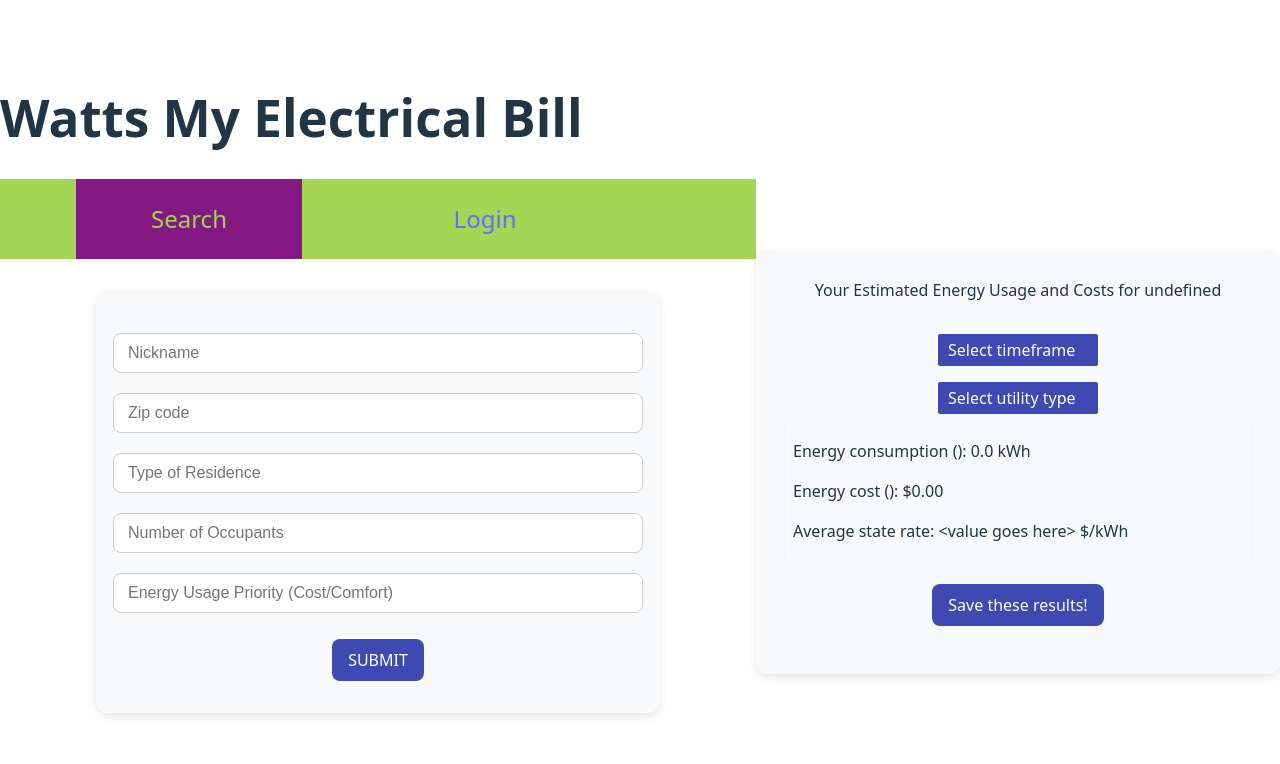
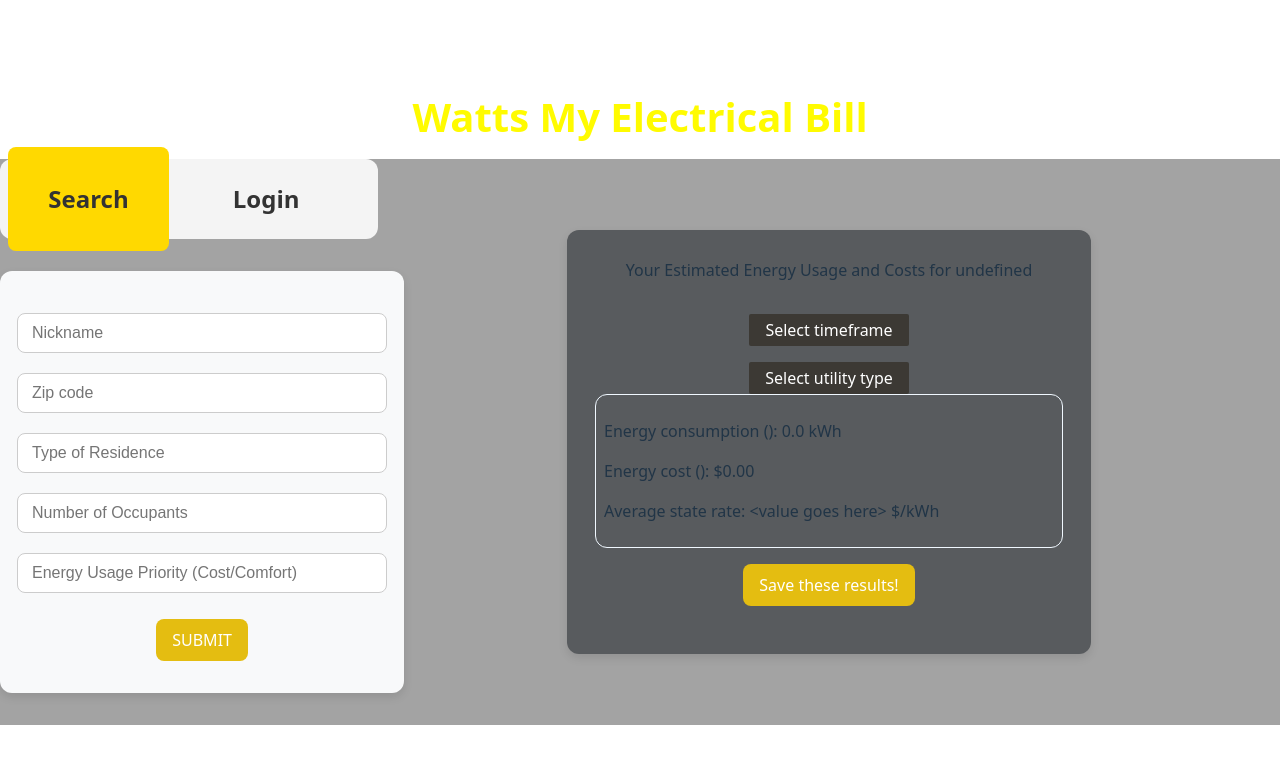
Before and after one commit to mkendall42/Watts-My-Electricity-Bill-FE-updates, a React (Vite) app: page / in a window 1280 px wide. Shown: the top 764 px of the page. Built offline with nearby package versions, Linux system fonts and the light colour scheme.

Commit message:
CSS styling. Changed the color scheme and updated the visual style of the nav links. Centered the login container and cleaned up nav links there too.

```diff
--- a/src/App.css
+++ b/src/App.css
@@ -20,3 +20,12 @@ nav {
   justify-content: space-around;
   width: 100%;
 }
+
+h1 {
+  color: #fffb00;
+  font-size: 2.5em;
+  font-weight: 700;
+  margin: 0;
+  text-align: center;
+  padding: 0.5em;
+}
--- a/src/DropdownMenuContainer/DropdownMenuContainer.css
+++ b/src/DropdownMenuContainer/DropdownMenuContainer.css
@@ -6,7 +6,8 @@
 .dropdown-button {
     padding: 5px 10px 5px 10px;
     min-width: 160px;
-    text-align: left;
+    background-color: #3c3934;
+    text-align: center;
     border-radius: 2px;
 }
 
@@ -14,7 +15,7 @@
     position: absolute;
     top: 100%;
     left: 0;
-    background-color: #fff;
+    background-color: #212020;
     border: 1px solid #ccc;
     list-style: none;
     padding: 0;
@@ -29,5 +30,9 @@
 }
 
 .dropdown-item:hover {
-    background-color: #6f7cf5;
+    background-color: #626262;
 }
+
+button {
+    background-color: #e4bd11;
+}
--- a/src/HomeContainer/HomeContainer.css
+++ b/src/HomeContainer/HomeContainer.css
@@ -1,5 +1,6 @@
 .HomeContainer {
     display: flex;
+    background-color: rgb(163, 163, 163);
     flex-direction: row;
     justify-content: space-evenly;
     align-items: center;
@@ -10,9 +11,27 @@
   display: flex;
   flex-direction: column;
   align-items: flex-start;
-  flex: 1;
+  flex: .5;
 }
 
 .ResultsContainer {
   flex: 2;
 }
+
+nav {
+  display: flex;
+  gap: 1em;
+  background-color: #f4f4f4;
+  border-radius: 12px;
+}
+
+.nav {
+  text-decoration: none;
+  color: #333;
+  font-weight: bold;
+}
+
+.nav.active {
+  background-color: #ffd900;
+  color: #333;
+}
--- a/src/LoginContainer/LoginContainer.css
+++ b/src/LoginContainer/LoginContainer.css
@@ -8,10 +8,46 @@
     background-color: gray;
 }
 
-.LoginContainer {
+.loginContainer {
     display: flex;
-    flex-direction: row;
+    flex-direction: column;
     justify-content: space-evenly;
     align-items: center;
     width: 100vw;
 }
+
+.loginNav {
+    display: flex;
+    gap: 1em;
+    background-color: #f4f4f4;
+    border-radius: 12px;
+    padding: 0.5em 1em;
+  }
+
+  .nav {
+    text-decoration: none;
+    color: #333;
+    font-weight: bold;
+    padding: 0.5em 1em;
+    border-radius: 8px;
+  }
+
+  .nav.active {
+    background-color: #ffd900;
+    color: #333;
+  }
+
+.loginInfo {
+    display: flex;
+    flex-direction: column;
+    align-items: center;
+    justify-content: center;
+    width: 25%;
+    height: 100%;
+    padding: .75em;
+    border-radius: 12px;
+    background-color: #585b5e;
+    border-color: black;
+    border-style: solid;
+    border-width: .15em;
+}
--- a/src/LoginContainer/LoginContainer.jsx
+++ b/src/LoginContainer/LoginContainer.jsx
@@ -57,11 +57,12 @@ const LoginContainer = ({ user, setUser }) => {
     }
 
     return (
-        <div>
-			<nav>
+        <div className='loginContainer'>
+			<nav className='loginNav'>
 				<NavLink to="/" className="nav">Search</NavLink>
 				<NavLink to="/login" className="nav">Login</NavLink>
 			</nav>
+            <div className='loginInfo'>
                 <p>
                     {"User:  "}
                 </p>
@@ -75,6 +76,7 @@ const LoginContainer = ({ user, setUser }) => {
                     <button className="button-disabled" disabled={true}>Pick a user...</button>
                 )}
             </div>
+        </div>
     )
 }
 
--- a/src/ResultsContainer/ResultsContainer.css
+++ b/src/ResultsContainer/ResultsContainer.css
@@ -2,7 +2,7 @@
   display: flex;
   flex-direction: column;
   align-items: center;
-  background-color: #f8f9fa;
+  background-color: #585b5e;
   padding: .75em;
   border-radius: 12px;
   box-shadow: 0 4px 10px rgba(0, 0, 0, 0.1);
```
Lines whose indentation alone changed are shown as unchanged.
